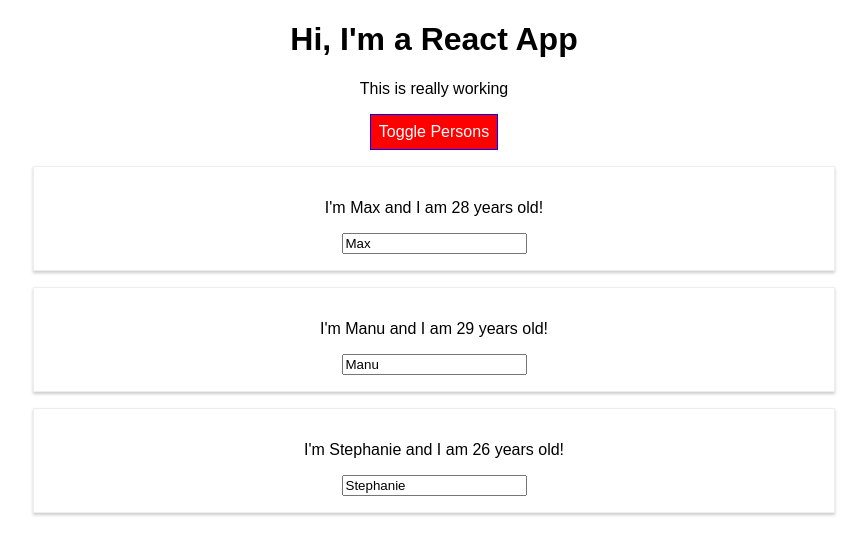
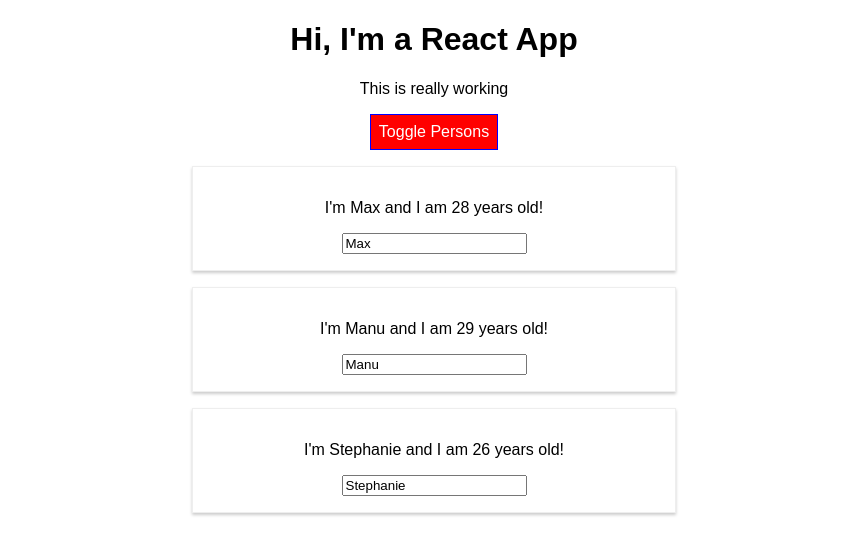
Before and after one commit to borban/react-complete-guide, a React (Create React App) app: page / in a window 1280 px wide. Both pictures are taken after a click on the button "Toggle Persons". Shown: the top 554 px of the page, without its empty margins (206-1073 px from the left). Built offline with nearby package versions, Linux system fonts and the light colour scheme.

Commit message:
Lesson 68

```diff
--- a/src/App.js
+++ b/src/App.js
@@ -1,6 +1,6 @@
 import React, { Component } from "react";
 import "./App.css";
-import Radium from "radium";
+import Radium, { StyleRoot } from "radium";
 import Person from "./Person/Person";
 
 class App extends Component {
@@ -100,6 +100,7 @@
     }
 
     return (
+      <StyleRoot>
         <div className="App">
           <h1>Hi, I'm a React App</h1>
           <p className={classes.join(" ")}>This is really working</p>
@@ -108,6 +109,7 @@
           </button>
           {persons}
         </div>
+      </StyleRoot>
     );
     //return React.createElement('div', {className: 'App'},  React.createElement('h1', null, 'Does this work now?'));
   }
--- a/src/Person/Person.css
+++ b/src/Person/Person.css
@@ -6,3 +6,9 @@
     padding: 16px;
     text-align: center;
 }
+
+/*@media (min-width: 500px) {*/
+/*    .Person{*/
+/*        width: 450px;*/
+/*    }*/
+/*}*/
--- a/src/Person/Person.js
+++ b/src/Person/Person.js
@@ -3,8 +3,13 @@
 import "./Person.css";
 
 const person = props => {
+  const style = {
+    "@media(min-width: 500px)": {
+      width: "450px"
+    }
+  };
   return (
-    <div className="Person">
+    <div className="Person" style={style}>
       <p onClick={props.click}>
         I'm {props.name} and I am {props.age} years old!
       </p>
```
Lines whose indentation alone changed are shown as unchanged.
